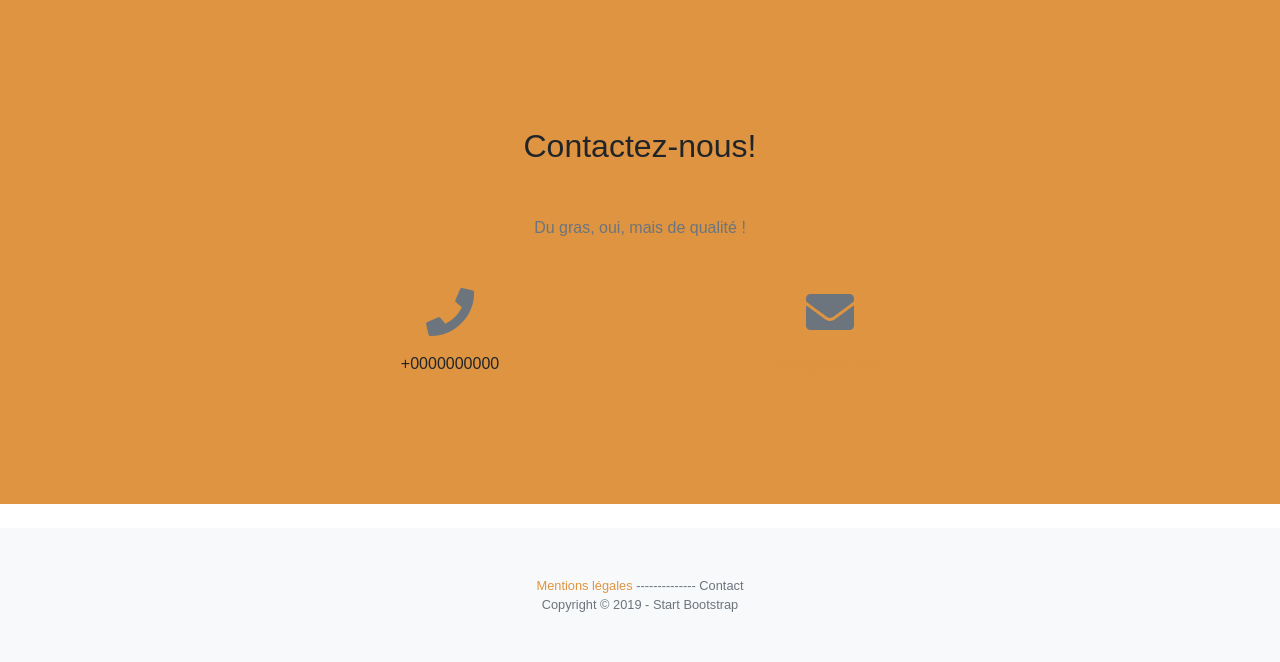
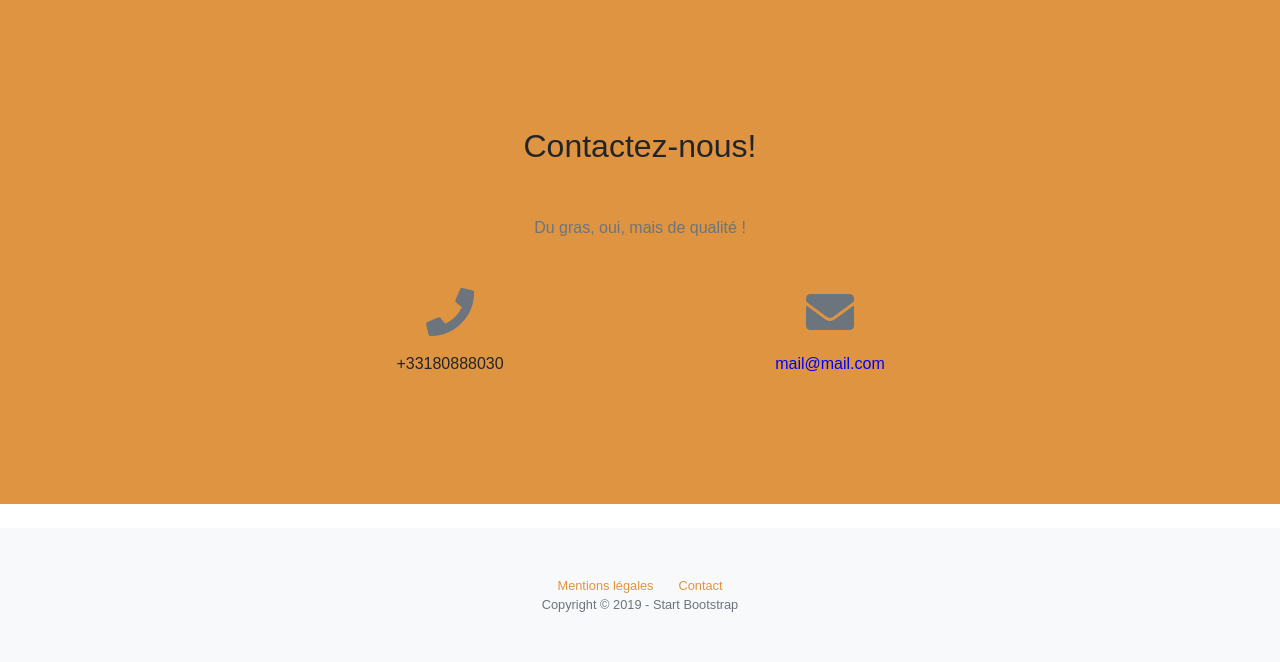
Before and after one commit to pythonmentor/nathan-p10, a Django app: template blog/templates/blog/index.html in a window 1280 px wide. Shown: the part 2090-2752 px from the top of the page. Run offline with Django 3.2, Linux system fonts and the light colour scheme; the template is opened without the code that fills it, so the values that code supplies are empty; parts of the project's set-up code (start-up, migrations or seed data) failed here and were passed over; some libraries are stand-ins or nearby versions; some web fonts are replaced.

Commit message:
small UX change

```diff
--- a/blog/templates/blog/base.html
+++ b/blog/templates/blog/base.html
@@ -83,7 +83,7 @@
     <br>
     <footer class="bg-light py-5">
         <div class="container">
-            <div class="small text-center text-muted"> <a href="{% url 'legal' %}">Mentions légales</a> -------------- Contact <br>
+            <div class="small text-center text-muted"> <a href="{% url 'legal' %}">Mentions légales</a>&nbsp;&nbsp;&nbsp;&nbsp;&nbsp;&nbsp; <a href="/">Contact</a> <br>
                 Copyright &copy; 2019 - Start Bootstrap</div>
         </div>
     </footer>
--- a/blog/templates/blog/index.html
+++ b/blog/templates/blog/index.html
@@ -76,12 +76,12 @@
     <div class="row">
       <div class="col-lg-4 ml-auto text-center mb-5 mb-lg-0">
         <i class="fas fa-phone fa-3x mb-3 text-muted"></i>
-        <div>+0000000000</div>
+        <div>+33180888030</div>
       </div>
       <div class="col-lg-4 mr-auto text-center">
         <i class="fas fa-envelope fa-3x mb-3 text-muted"></i>
         <!-- Make sure to change the email address in anchor text AND the link below! -->
-        <a class="d-block" href="mailto:mail@mail.com">mail@mail.com</a>
+        <a class="d-block" style="color: blue;" href="mailto:mail@mail.com">mail@mail.com</a>
       </div>
     </div>
   </div>
```
